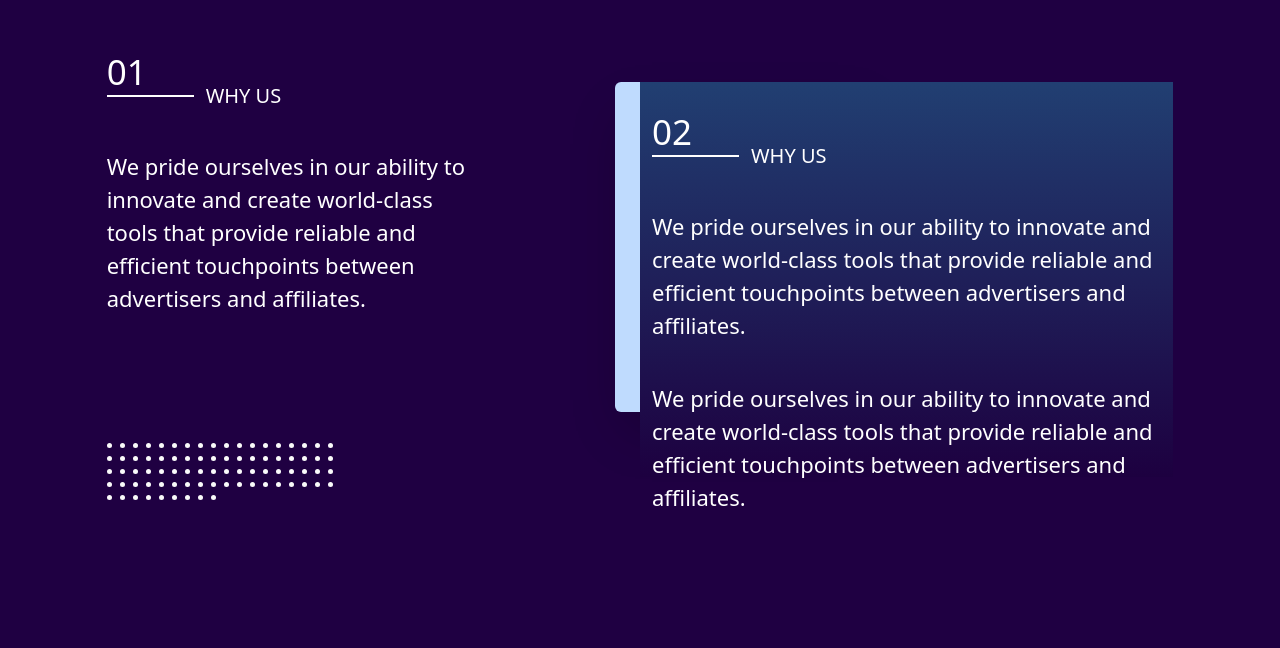
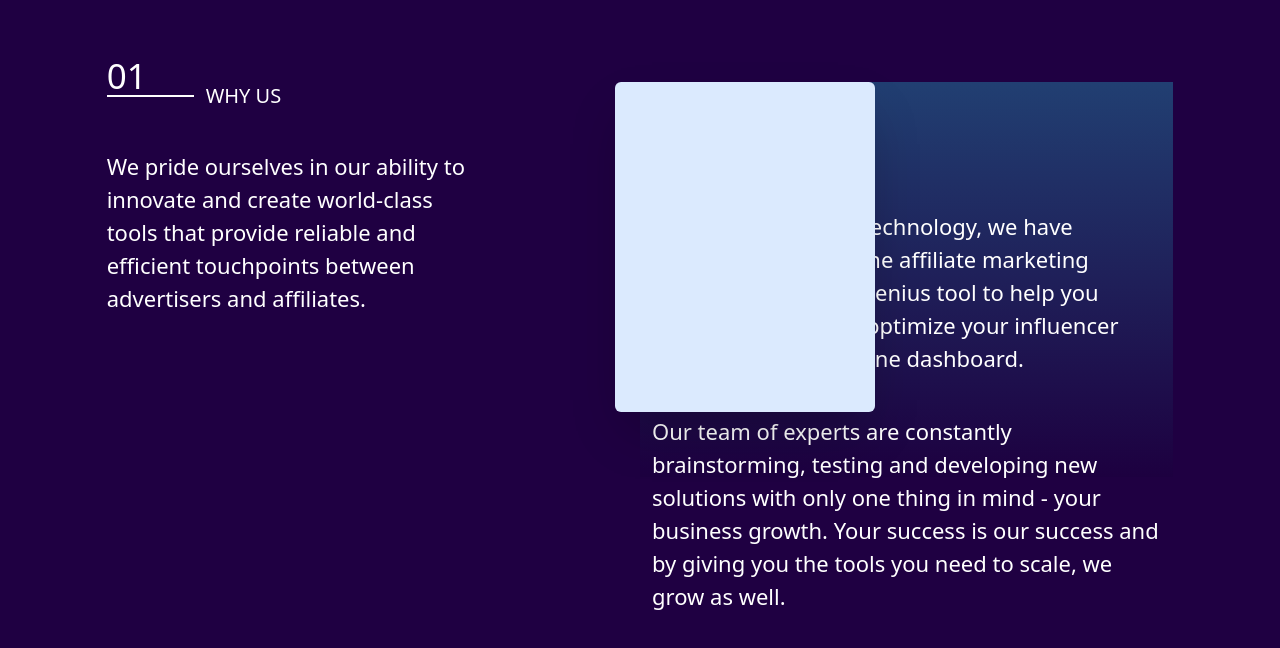
Before and after one commit to Ayomikuolatunji/paddle-frontend-assessment, a Next.js app: page /about in a window 1280 px wide. Shown: the part 1342-1990 px from the top of the page. Built offline with nearby package versions, Linux system fonts and the light colour scheme.

Commit message:
still on whyUs

```diff
--- a/layouts/about/WhyUs.tsx
+++ b/layouts/about/WhyUs.tsx
@@ -5,19 +5,19 @@ const WhyUs:React.FC = () => {
 
 
 
-    useEffect(()=>{
-     let container = document.querySelector(".dot-group")! as HTMLDivElement;
-      function Values() {
-        Array.from(Array(81).keys()).map((_, i)=>{
-            console.log(i);
-            const createElement=document.createElement("div")! as HTMLDivElement
-            //   will be style in styles.css
-              createElement.className="dot-child"
-              container.appendChild(createElement)
-           })
-      }
-      Values()
-    },[])
+    // useEffect(()=>{
+    //  let container = document.querySelector(".dot-group")! as HTMLDivElement;
+    //   function Values() {
+    //     Array.from(Array(81).keys()).map((_, i)=>{
+    //         console.log(i);
+    //         const createElement=document.createElement("div")! as HTMLDivElement
+    //         //   will be style in styles.css
+    //           createElement.className="dot-child"
+    //           container.appendChild(createElement)
+    //        })
+    //   }
+    //   Values()
+    // },[])
 
 
   return (
@@ -27,7 +27,7 @@ const WhyUs:React.FC = () => {
             <div className="first-grid">
                 <div className="why-intro">
                     <div className="readmore flex items-center relative">
-                           <span className="text absolute top-0 left-0 -mt-5 opacity-[1] sm:-mt-9 text-[#ffffff] text-[18px] font-medium sm:text-[35px]">
+                           <span className="text absolute top-0 left-0 -mt-5 opacity-[1] sm:-mt-8 text-[#ffffff] text-[18px] font-medium sm:text-[35px]">
                                01
                            </span>
                             <span className='bg-[#FFFFFF] h-[2px] w-[87px] block'></span>
@@ -47,14 +47,15 @@ const WhyUs:React.FC = () => {
 
                     </div>
                 </div>
+                {/* second grid on the right side */}
                 <div className="second-grid relative w-full">
-                    <div className="lefts sm:w-[50%] w-full h-[inherent] flex items-center justify-center relative">
-                        <div className='bg-blue-200 h-[330px] w-[260px] rounded-md shadow-2xl sm:opacity-[1] z-20  absolute top-[20%] sm:right-[12%]'>
+                    <div className="lefts sm:w-[50%] w-full h-[inherent] flex items-center justify-center relative z-[2]">
+                        <div className='bg-blue-100 h-[330px] w-[260px] rounded-md shadow-2xl opacity-[1] z-[999] absolute top-[20%] sm:right-[12%]'>
                         </div>
                     </div>
-                    <div className="bg-gradient-to-b from-[#213F72] to-[#1D0040]  bottom-0 absolute top-0 left-0 right-0 flex justify-start sm:h-[395px] h-[500px] flex-col p-3">
-                           <div className="readmore flex items-center relative mt-12">
-                                <span className="text absolute top-0 left-0 -mt-5 opacity-[1] sm:-mt-9 text-[#ffffff] text-[18px] font-medium sm:text-[35px]">
+                    <div className="bg-gradient-to-b from-[#213F72] to-[#1D0040]  bottom-0 absolute top-0 left-0 right-0 flex justify-start sm:h-[395px] h-[500px] flex-col p-3 backdrop-blur-m md:backdrop-filter-16  backdrop-brightness-150 ">
+                           <div className="readmore flex items-center relative mt-12 z-[999]">
+                                <span className="text absolute top-0 left-0 -mt-5 opacity-[1] sm:-mt-7 text-[#ffffff] text-[18px] font-medium sm:text-[25px]">
                                     02
                                 </span>
                                 <span className='bg-[#FFFFFF] h-[2px] w-[87px] block'></span>
@@ -64,14 +65,14 @@ const WhyUs:React.FC = () => {
                             <div className="text-content">
                                 <div className="content-wrapper  w-full">
                                     <p className='text-[22px] text-[#FFFFFF] mt-10 '>
-                                    We pride ourselves in our ability to innovate and create world-class tools that provide reliable and efficient touchpoints between advertisers and affiliates.
+                                    Leveraging the best technology, we have developed an all-in-one affiliate marketing tracking software, a genius tool to help you track, automate and optimize your influencer campaigns, all from one dashboard.
                                     </p>
                                 </div>
                             </div>
                             <div className="text-content">
                                 <div className="content-wrapper  w-full">
                                     <p className='text-[22px] text-[#FFFFFF] mt-10 '>
-                                    We pride ourselves in our ability to innovate and create world-class tools that provide reliable and efficient touchpoints between advertisers and affiliates.
+                                    Our team of experts are constantly brainstorming, testing and developing new solutions with only one thing in mind - your business growth. Your success is our success and by giving you the tools you need to scale, we grow as well.
                                     </p>
                                 </div>
                             </div>
```
